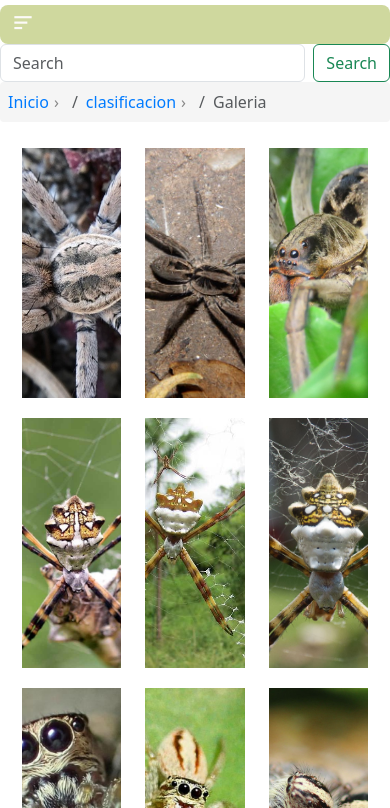
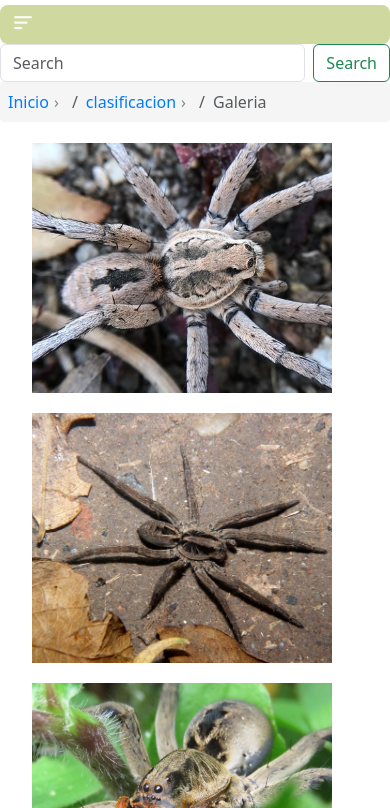
Before and after one commit to AdaraAckermann/Ackermann-2Pre-entrega, a website: page galeria.html in a window 390 px wide. Shown: the part 36-844 px from the top of the page. Drawn offline with nearby package versions, Linux system fonts and the light colour scheme.

Commit message:
arreglando fotos de la galeria

```diff
--- a/_animaciones.scss
+++ /dev/null
@@ -1,30 +0,0 @@
-/*galeria imagenes*/
-.grido {
-    display: flex;
-    justify-content: center;
-    align-items: center;
-    flex-direction: row;
-    padding: 10px;
-
-    div {
-      display: flex;
-      gap: 10px;
-    }
-
-    img {
-      width: 100%;
-      max-height: 200px;
-      object-fit: cover;
-      transition: transform 0.3s ease;
-      display: inline-block;
-
-      &:hover {
-        transform: scale(1.5); /*Zoom al hacer hover */
-      }
-    }
-  }
-
-  /*seccion de curiosidades y mitos:foto perrito*/
-  .duda:hover{
-      transform: rotate(5deg)scale(1.05);
-  }
--- /dev/null
+++ b/scss/partials/_animaciones.scss
@@ -0,0 +1,31 @@
+/*galeria imagenes*/
+.grido {
+  display: flex;
+  justify-content: center;
+  align-items: center;
+  flex-wrap: wrap;
+  padding: 10px;
+
+  div {
+    display: flex;
+    gap: 10px;
+    $imagen-tamanio: 260px;
+  }
+
+  img {
+    width: 300px;
+    height: 250px;
+    object-fit: cover;
+    transition: transform 0.3s ease;
+    display: inline-block;
+
+    &:hover {
+      transform: scale(1.5); /* Zoom al hacer hover */
+    }
+  }
+}
+
+  /*seccion de curiosidades y mitos:foto perrito*/
+  .duda:hover{
+      transform: rotate(5deg)scale(1.05);
+  }
--- a/scss/partials/_queries.scss
+++ b/scss/partials/_queries.scss
@@ -121,3 +121,23 @@
     display: block;
   }
 }
+
+
+
+
+@media screen and (max-width: 768px) {
+  .grido {
+    flex-direction: column;
+    padding: 0;
+  }
+
+  div {
+    margin: 10px auto;
+  }
+
+  img {
+    width: 100%; /*img ocupan 100% del ancho del contenedor */
+    height: auto;
+    margin: 5px 20px;
+  }
+}
--- a/scss/style.scss
+++ b/scss/style.scss
@@ -225,16 +225,18 @@ footer a:hover {
   display: flex;
   justify-content: center;
   align-items: center;
-  flex-direction: row;
+  flex-wrap: wrap;
   padding: 10px;
 
   div {
     display: flex;
     gap: 10px;
+    $imagen-tamanio: 260px;
   }
 
   img {
-    @include size-img(300px,250px);
+    width: 300px;
+    height: 250px;
     object-fit: cover;
     transition: transform 0.3s ease;
     display: inline-block;
@@ -254,7 +256,7 @@ footer a:hover {
   border-radius: 5px;
   width: 97%;
   padding: 10px;
-  overflow-x: auto; /* Agregar desplazamiento horizontal en dispositivos móviles */
+  overflow-x: auto; /* Agregue desplazamiento horizontal en dispositivos móviles */
   border-collapse: collapse;
   margin-left: 15px;
   margin-top: 50px;
@@ -303,6 +305,12 @@ th {
 }
 .duda:hover{
     transform: rotate(5deg)scale(1.05);
+}
+.imagen-duda img {
+  max-width: 100%; /*para ajustar automat. a su tamaño máximo permitido*/
+  height: auto; /*para la relación de aspecto de la imagen */
+  display: block; /* Elimine el espacio adicional debajo de la imagen */
+  margin: 0 auto; /*Centre la imagen horizontalmente en el contenedor */
 }
 
 
@@ -373,14 +381,7 @@ th {
 /*pseudoclases*/
 .formu-box input:focus, .formu-box textarea:focus{
   background-color: rgb(228, 238, 191);
-  /*o border-radius:13px;*/
 }
-
-/*
- .form-box:nth-child(2) label{
-  font-size: 1.8rem;
-}
-*/
 
 .formu-box:nth-child(odd){
   background-color: rgba(112, 112, 112, 0.267);
```
Also changed, not shown: curiosidadesymitos.html (+1 -1 lines), css/style.css, 1 other file.
